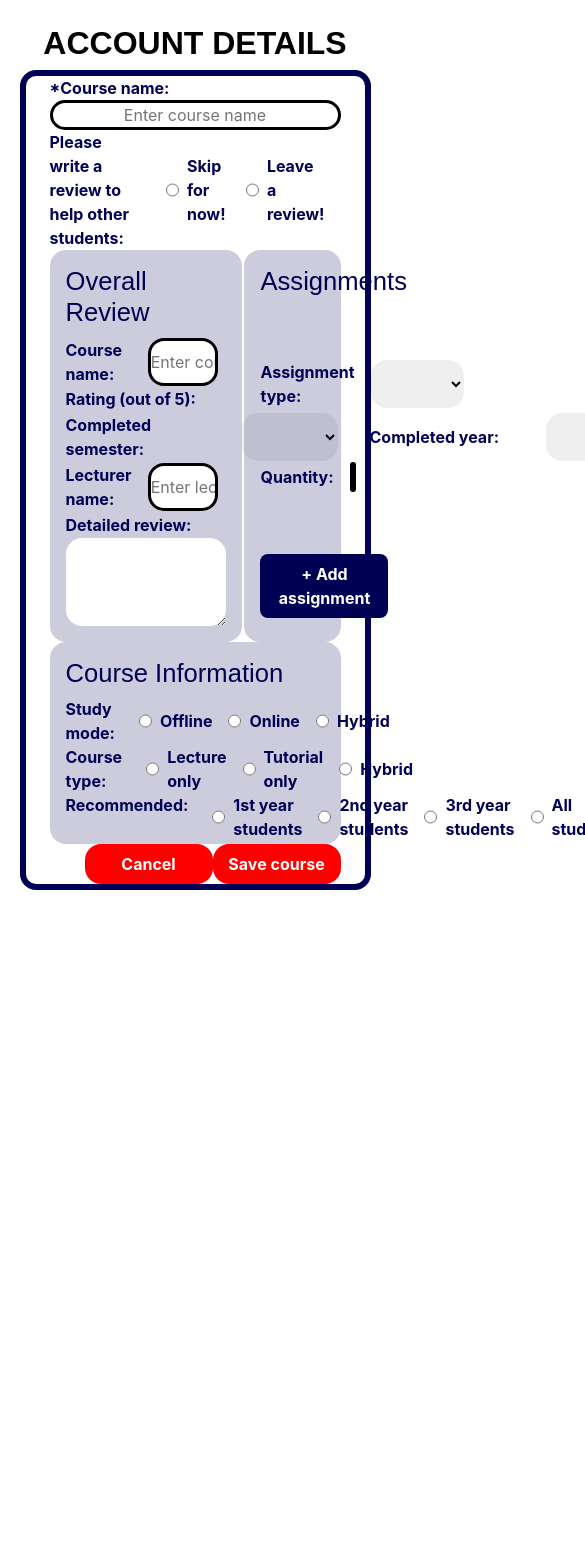
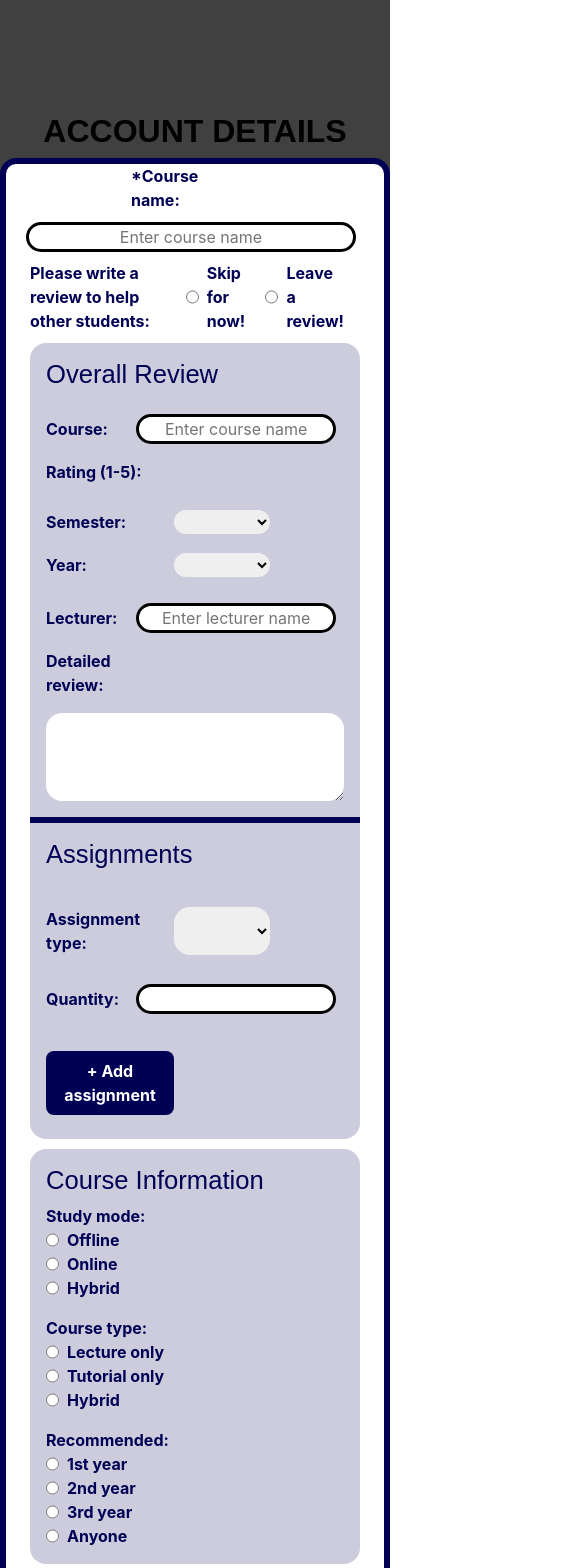
Before and after one commit to hault033092/SEPM-Project, a React (Create React App) app in the folder rmeet_main/frontend/: page /review-course in a window 390 px wide. Shown: the top 1568 px of the page, 585 px wide, since content can reach past the window. Before the commit the page ends 890 px from the top, so only its background shows below. Built offline with nearby package versions, Linux system fonts and the light colour scheme.

Commit message:
added Kayden's pages (with full responsiveness)

```diff
--- a/rmeet_main/frontend/src/pages/Account.jsx
+++ b/rmeet_main/frontend/src/pages/Account.jsx
@@ -2,7 +2,7 @@ import { React, useState } from "react"
 import { useNavigate } from "react-router-dom"
 import styled from "styled-components"
 import { user } from "../lib/img/icon";
-import ProfileImage from "../components/ProfileImage"
+import ProfileImg from "../components/ProfileImg"
 
 const Account = () => {
     const navigate = useNavigate();
@@ -30,12 +30,13 @@ const Account = () => {
             <AccountContent>
                 <PersonalInfo>
                     <Title>Personal Info</Title>
-                    <ProfileImage
+                    <ProfileImg
 					src={profileImg}
                     width= "8rem"
                     height= "8rem"
 					onChangePhoto={_handleProfileImgChange}
-					isShowButton />
+					isShowButton
+                    />
                     <Field>
                         <Label htmlFor="email">Email:</Label>
                         <InputField id="email" type="email" value="s1234567@rmit.edu.vn"></InputField>
@@ -63,7 +64,7 @@ const Account = () => {
                     </Field>
                     <Field>
                         <Label htmlFor="courses">Completed course(s):</Label>
-                        <Area id="courses" type="textarea" rows="15" spellcheck="false" value=""></Area>
+                        <Area id="courses" type="textarea" rows="10" spellcheck="false" value=""></Area>
                         <AddButton onClick={() => {navigate("/review-course")}}>+ Add Course</AddButton>
                     </Field>
                     <SubmitField>
@@ -84,12 +85,19 @@ const AccountContainer = styled.div`
     flex-direction: column;
     padding-top: 1.5rem;
     margin: 0 auto;
+
+    @media screen and (max-width: 1199px) {
+        position: absolute;
+        justify-content: space-between;
+        padding: 7rem 0 0 0;
+    }
 `
 
 const Heading = styled.h1`
     font-family: "Orbitron", sans-serif;
     font-size: 2rem;
     text-transform: uppercase;
+    text-align: center;
     color: black;
     font-weight: 900;
 `
@@ -97,10 +105,16 @@ const Heading = styled.h1`
 const AccountContent = styled.div`
     height: 100%;
     width: 100%;
-    position: relative;
     display: flex;
     align-items: center;
     justify-content: center;
+
+    @media screen and (max-width: 1199px) {
+        height: auto;
+        position: relative;
+        flex-direction: column;
+        padding: 1rem 0;
+    }
 `
 
 const PersonalInfo = styled.div`
@@ -115,6 +129,15 @@ const PersonalInfo = styled.div`
     border-bottom-left-radius: 1rem;
     border-right: 0.2rem solid #000054;
     padding: 1.2rem 1.2rem;
+
+    @media screen and (max-width: 1199px) {
+        height: 80vh;
+        width: 90%;
+        border-top-right-radius: 1rem;
+        border-bottom-left-radius: 0;
+        border-bottom: 0.2rem solid #000054;
+        border-right: none;
+    }
 `
 
 const AcademicInfo = styled.div`
@@ -128,7 +151,16 @@ const AcademicInfo = styled.div`
     border-top-right-radius: 1rem;
     border-bottom-right-radius: 1rem;
     border-left: 0.2rem solid #000054;
-    padding: 1.2rem 3rem;
+    padding: 1.2rem 1.2rem;
+
+    @media screen and (max-width: 1199px) {
+        height: 80vh;
+        width: 90%;
+        border-bottom-left-radius: 1rem;
+        border-top-right-radius: 0;
+        border-top: 0.2rem solid #000054;
+        border-left: none;
+    }
 `
 
 const Title = styled.h2`
--- a/rmeet_main/frontend/src/pages/CourseReview.jsx
+++ b/rmeet_main/frontend/src/pages/CourseReview.jsx
@@ -22,15 +22,15 @@ const CourseReview = () => {
                     <ReviewSection>
                         <Title>Overall Review</Title>
                         <ReviewField>
-                            <Label htmlFor="courseNameReview">Course name:</Label>
+                            <Label htmlFor="courseNameReview">Course:</Label>
                             <ReviewInputField id="courseNameReview" type="text" value="" placeholder="Enter course name"></ReviewInputField>
                         </ReviewField>
                         <ReviewField>
-                            <Label htmlFor="rating">Rating (out of 5):</Label>
+                            <Label htmlFor="rating">Rating (1-5):</Label>
                         </ReviewField>
-                        <ReviewField>
+                        <SelectField>
                             <SelectGroup>
-                                <Label htmlFor="semester">Completed semester:</Label>
+                                <Label htmlFor="semester">Semester:</Label>
                                 <SelectBox id="semester">
                                     <Option value=""></Option>
                                     <Option value="october">October</Option>
@@ -39,7 +39,7 @@ const CourseReview = () => {
                                 </SelectBox>
                             </SelectGroup>
                             <SelectGroup>
-                                <Label htmlFor="year">Completed year:</Label>
+                                <Label htmlFor="year">Year:</Label>
                                 <SelectBox id="year">
                                     <Option value=""></Option>
                                     <Option value="2022">2022B</Option>
@@ -47,9 +47,9 @@ const CourseReview = () => {
                                     <Option value="2021">2021C</Option>
                                 </SelectBox>
                             </SelectGroup>
-                        </ReviewField>
+                        </SelectField>
                         <ReviewField>
-                            <Label htmlFor="lecturerName">Lecturer name:</Label>
+                            <Label htmlFor="lecturerName">Lecturer:</Label>
                             <ReviewInputField id="lecturerName" type="text" value="" placeholder="Enter lecturer name"></ReviewInputField>
                         </ReviewField>
                             <Label htmlFor="review">Detailed review:</Label>
@@ -75,35 +75,55 @@ const CourseReview = () => {
                 </MainReview>
                 <CourseInfo>
                     <Title>Course Information</Title>
-                    <ReviewField>
+                    <CourseInfoField>
                         <Text>Study mode:</Text>
+                        <RadioGroup>
                             <ReviewInputField id="mode1" type="radio" value="Offline" name="option" style={{width: "auto",}}></ReviewInputField>
                             <Label htmlFor="mode1">Offline</Label>
+                        </RadioGroup>
+                        <RadioGroup>
                             <ReviewInputField id="mode2" type="radio" value="Online" name="option" style={{width: "auto",}}></ReviewInputField>
                             <Label htmlFor="mode2">Online</Label>
+                        </RadioGroup>
+                        <RadioGroup>
                             <ReviewInputField id="mode3" type="radio" value="Hybrid" name="option" style={{width: "auto",}}></ReviewInputField>
                             <Label htmlFor="mode3">Hybrid</Label>
-                    </ReviewField>
-                    <ReviewField>
+                        </RadioGroup>
+                    </CourseInfoField>
+                    <CourseInfoField>
                         <Text>Course type:</Text>
+                        <RadioGroup>
                             <ReviewInputField id="type1" type="radio" value="Lecture" name="option" style={{width: "auto",}}></ReviewInputField>
                             <Label htmlFor="type1">Lecture only</Label>
+                        </RadioGroup>
+                        <RadioGroup>
                             <ReviewInputField id="type2" type="radio" value="Tutorial" name="option" style={{width: "auto",}}></ReviewInputField>
                             <Label htmlFor="type2">Tutorial only</Label>
+                        </RadioGroup>
+                        <RadioGroup>
                             <ReviewInputField id="type3" type="radio" value="Both" name="option" style={{width: "auto",}}></ReviewInputField>
                             <Label htmlFor="type3">Hybrid</Label>
-                    </ReviewField>
-                    <ReviewField>
+                        </RadioGroup>
+                    </CourseInfoField>
+                    <CourseInfoField>
                         <Text>Recommended:</Text>
+                        <RadioGroup>
                             <ReviewInputField id="first" type="radio" value="1st" name="option" style={{width: "auto",}}></ReviewInputField>
-                        <Label htmlFor="first">1st year students</Label>
+                            <Label htmlFor="first">1st year</Label>
+                        </RadioGroup>
+                        <RadioGroup>
                             <ReviewInputField id="second" type="radio" value="2nd" name="option" style={{width: "auto",}}></ReviewInputField>
-                        <Label htmlFor="second">2nd year students</Label>
+                            <Label htmlFor="second">2nd year</Label>
+                        </RadioGroup>
+                        <RadioGroup>
                             <ReviewInputField id="third" type="radio" value="3rd" name="option" style={{width: "auto",}}></ReviewInputField>
-                        <Label htmlFor="third">3rd year students</Label>
+                            <Label htmlFor="third">3rd year</Label>
+                        </RadioGroup>
+                        <RadioGroup>
                             <ReviewInputField id="any" type="radio" value="all" name="option" style={{width: "auto",}}></ReviewInputField>
-                        <Label htmlFor="any">All students</Label>
-                    </ReviewField>
+                            <Label htmlFor="any">Anyone</Label>
+                        </RadioGroup>
+                    </CourseInfoField>
                 </CourseInfo>
                 <SubmitField>
                     <CancelButton onClick={() => {navigate("/account")}}>Cancel</CancelButton>
@@ -122,12 +142,38 @@ const ReviewContainer = styled.div`
     flex-direction: column;
     padding-top: 1.5rem;
     margin: 0 auto;
+
+    @media screen and (max-width: 1199px) {
+        position: absolute;
+        justify-content: space-between;
+        padding: 7rem 0 0 0;
+    }
+`
+
+const ReviewContent = styled.div`
+    height: 100%;
+    width: 90%;
+    display: flex;
+    align-items: center;
+    justify-content: space-between;
+    flex-direction: column;
+    background-color: #FFFFFF;
+    border-radius: 1rem;
+    border: 0.4rem solid #000054;
+    padding: 0 1.5rem;
+    box-shadow: 0 0 0 50rem rgba(0 0 0 / 0.75);
+
+    @media screen and (max-width: 1199px) {
+        height: auto;
+        width: 100%;
+    }
 `
 
 const Heading = styled.h1`
     font-family: "Orbitron", sans-serif;
     font-size: 2rem;
     text-transform: uppercase;
+    text-align: center;
     color: black;
     font-weight: 900;
 `
@@ -138,21 +184,25 @@ const Title = styled.h2`
     color: #000054;
 `
 
-const ReviewContent = styled.div`
-    height: 100%;
-    width: 90%;
-    display: flex;
-    justify-content: space-between;
-    flex-direction: column;
-    background-color: #FFFFFF;
-    border-radius: 1rem;
-    border: 0.4rem solid #000054;
-    padding: 0 1.5rem;
-`
-
 const ReviewField = styled.div`
     width: 100%;
     display: flex;
+`
+
+const SelectField = styled(ReviewField)`
+    @media screen and (max-width: 1199px) {
+        flex-direction: column;
+    }
+`
+
+const CourseInfoField = styled(ReviewField)`
+    @media screen and (max-width: 1199px) {
+        flex-direction: column;
+
+        &:not(:last-child) {
+            margin-bottom: 1rem;
+        }
+    }
 `
 
 const MainReview = styled.div`
@@ -162,6 +212,10 @@ const MainReview = styled.div`
     justify-content: space-between;
     align-items: center;
     flex-direction: row;
+
+    @media screen and (max-width: 1199px) {
+        flex-direction: column;
+    }
 `
 
 const ReviewSection = styled.div`
@@ -173,6 +227,13 @@ const ReviewSection = styled.div`
     background-color: #00005433;
     padding: 1rem 1rem;
     border-radius: 1rem;
+
+    @media screen and (max-width: 1199px) {
+        height: 60vh;
+        width: 100%;
+        border-radius: 1rem 1rem 0 0;
+        border-bottom: 0.2rem solid #000054;
+    }
 `
 
 const AssignmentSection = styled.div`
@@ -184,6 +245,13 @@ const AssignmentSection = styled.div`
     background-color: #00005433;
     padding: 1rem 1rem;
     border-radius: 1rem;
+
+    @media screen and (max-width: 1199px) {
+        height: 40vh;
+        width: 100%;
+        border-radius: 0 0 1rem 1rem;
+        border-top: 0.2rem solid #000054;
+    }
 `
 
 const CourseInfo = styled.div`
@@ -195,13 +263,25 @@ const CourseInfo = styled.div`
     background-color: #00005433;
     border-radius: 1rem;
     padding: 1rem 1rem;
+
+    @media screen and (max-width: 1199px) {
+        height: auto;
+    }
+`
+
+const RadioGroup = styled.div`
+    display: flex;
+
+    @media screen and (max-width: 1199px) {
+        width: 100%;
+    }
 `
 
 const Label = styled.label`
     font-weight: 700;
     color: #000054;
     margin-right: 1rem;
-    width: 10rem;
+    width: 7rem;
     display: flex;
     align-items: center;
 `
@@ -217,6 +297,12 @@ const ReviewInputField = styled.input`
     &:focus {
         transform: scale(1.05, 1.05);
         background-color: lightskyblue;
+    }
+
+    @media screen and (max-width: 1199px) {
+        &[type=radio] {
+            max-width: 2rem;
+        }
     }
 `
 
@@ -247,6 +333,10 @@ const Text = styled.p`
 const SelectGroup = styled.div`
     display: flex;
     margin-right: 2rem;
+
+    @media screen and (max-width: 1199px) {
+        margin: 0.6rem 0;
+    }
 `
 
 const SelectBox = styled.select`
--- a/rmeet_main/frontend/src/pages/CreatePost.jsx
+++ b/rmeet_main/frontend/src/pages/CreatePost.jsx
@@ -53,6 +53,12 @@ const PostContainer = styled.div`
   align-items: center;
   flex-direction: column;
   padding: 1.5rem 1.5rem;
+
+  @media screen and (max-width: 1199px) {
+    position: absolute;
+    justify-content: space-between;
+    padding: 7rem 1rem 0 1rem;
+}
 `
 
 const Heading = styled.h1`
@@ -61,6 +67,10 @@ const Heading = styled.h1`
     text-transform: uppercase;
     color: black;
     font-weight: 900;
+
+    @media screen and (max-width: 1199px) {
+      font-size: 2.4rem;
+    }
 `
 
 const PostContent = styled.div`
@@ -99,6 +109,10 @@ const TitleInput = styled.input`
     font-weight: 700;
     color: #000054;
     opacity: 0.5;
+  }
+
+  @media screen and (max-width: 1199px) {
+    font-size: 2.4rem;
   }
 `
 
--- a/rmeet_main/frontend/src/pages/Home.jsx
+++ b/rmeet_main/frontend/src/pages/Home.jsx
@@ -1,21 +1,22 @@
 import React from "react"
 import styled from "styled-components"
-import { NavLink } from "react-router-dom"
 import MainLogo from "../components/MainLogo"
 import Clock from "../components/Clock"
 import LiveDate from "../components/LiveDate"
 import Image from "../components/Image"
 
-import Dashboard from "../lib/img/study.png"
+import Canvas from "../lib/img/study.png"
 import OES from "../lib/img/online-course.png"
 import Allocate from "../lib/img/allocate.png"
-import Board from "../lib/img/conversation.png"
+import Library from "../lib/img/library.png"
 
 const Home = () => {
     return (
         <HomeContainer>
             <HomeContent>
+                <LogoWrapper>
                     <MainLogo width="8rem" height="8rem"/>
+                </LogoWrapper>
                 <Heading>Greetings RMIT student, today is:</Heading>
                 <DateTimeContainer>
                     <LiveDate />
@@ -24,14 +25,14 @@ const Home = () => {
             </HomeContent>
             <RedirectContent>
                 <CircleImage href="https://www.rmit.edu.vn/students/my-studies/canvas-study-portal" target="_blank">
-                    <Image src={Dashboard} ALT="dashboard" style={{
+                    <Image src={Canvas} ALT="Canvas" style={{
                         width: "5rem",
                         height: "5rem",
                         borderRadius: "50%",
                         padding: "0",
                         outline: "0.2rem solid black",
                     }}/>
-                    <Label>Dashboard</Label>
+                    <Label>Canvas</Label>
                 </CircleImage>
                 <CircleImage href="https://oes.rmit.edu.vn/login" target="_blank">
                     <Image src={OES} ALT="OES" style={{
@@ -53,17 +54,15 @@ const Home = () => {
                     }}/>
                     <Label>Allocate+</Label>
                 </CircleImage>
-                <CircleImage href="">
-                    <NavLink to="/">
-                        <Image src={Board} ALT="Board" style={{
+                <CircleImage href="https://www.rmit.edu.vn/libraryvn" target="_blank">
+                    <Image src={Library} ALT="Library" style={{
                         width: "5rem",
                         height: "5rem",
                         borderRadius: "50%",
                         padding: "0",
                         outline: "0.2rem solid black",
                     }}/>
-                    </NavLink>
-                    <Label>Board</Label>
+                    <Label>Library</Label>
                 </CircleImage>
             </RedirectContent>
         </HomeContainer>
@@ -78,6 +77,12 @@ const HomeContainer = styled.div`
     flex-direction: column;
     margin: 0 auto;
     padding: 1.5rem 0;
+
+    @media screen and (max-width: 1199px) {
+        position: absolute;
+        justify-content: space-between;
+        padding: 0;
+    }
 `
 
 const HomeContent = styled.div`
@@ -87,6 +92,11 @@ const HomeContent = styled.div`
     align-items: center;
     justify-content: space-between;
     flex-direction: column;
+
+    @media screen and (max-width: 1199px) {
+        height: 80%;
+        padding: 7rem 1rem 0 1rem;
+    }
 `
 
 const RedirectContent = styled.div`
@@ -95,6 +105,16 @@ const RedirectContent = styled.div`
     justify-content: space-around;
     align-items: center;
     margin: auto 0 0 0;
+
+    @media screen and (max-width: 1199px) {
+        margin: 0 auto;
+    }
+`
+
+const LogoWrapper = styled.div`
+    @media screen and (max-width: 1199px) {
+        display: none;
+    }
 `
 
 const DateTimeContainer = styled.div`
@@ -102,19 +122,29 @@ const DateTimeContainer = styled.div`
     display: flex;
     align-items: center;
     justify-content: space-around;
+
+    @media screen and (max-width: 1199px) {
+        flex-direction: column;
+    }
 `
 
 const Heading = styled.h1`
     font-family: "Orbitron", sans-serif;
     font-size: 2rem;
     text-transform: uppercase;
+    text-align: center;
     color: black;
     font-weight: 900;
+
+    @media screen and (max-width: 1199px) {
+        font-size: 1.6rem;
+    }
 `
 
 const CircleImage = styled.a`
     display: flex;
     align-items: center;
+    justify-content: center;
     flex-direction: column;
     text-decoration: none;
     color: black;
@@ -122,7 +152,10 @@ const CircleImage = styled.a`
 
     &:hover {
         transform: scale(1.2, 1.2);
+    }
 
+    @media screen and (max-width: 1199px) {
+        width: 3rem;
     }
 `
 
```
Lines whose indentation alone changed are shown as unchanged.
